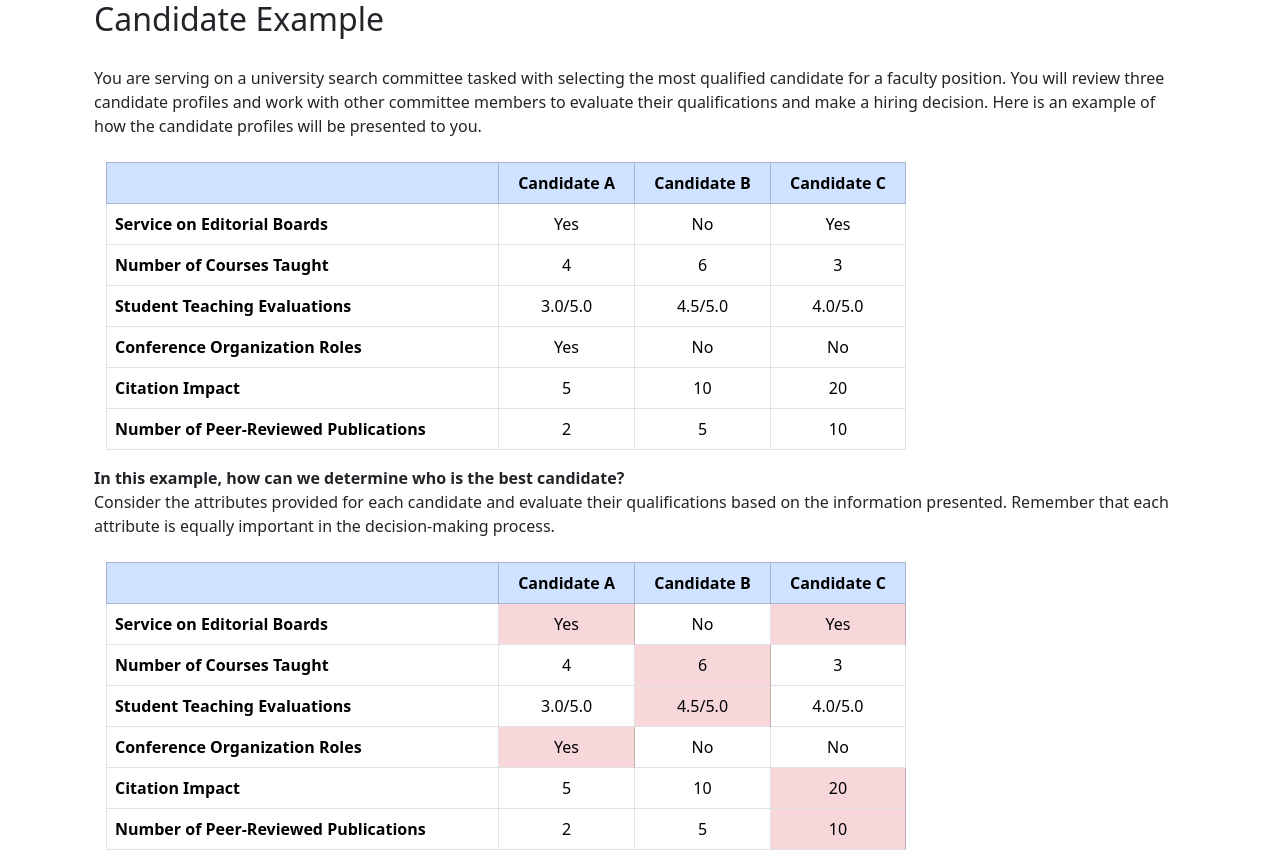
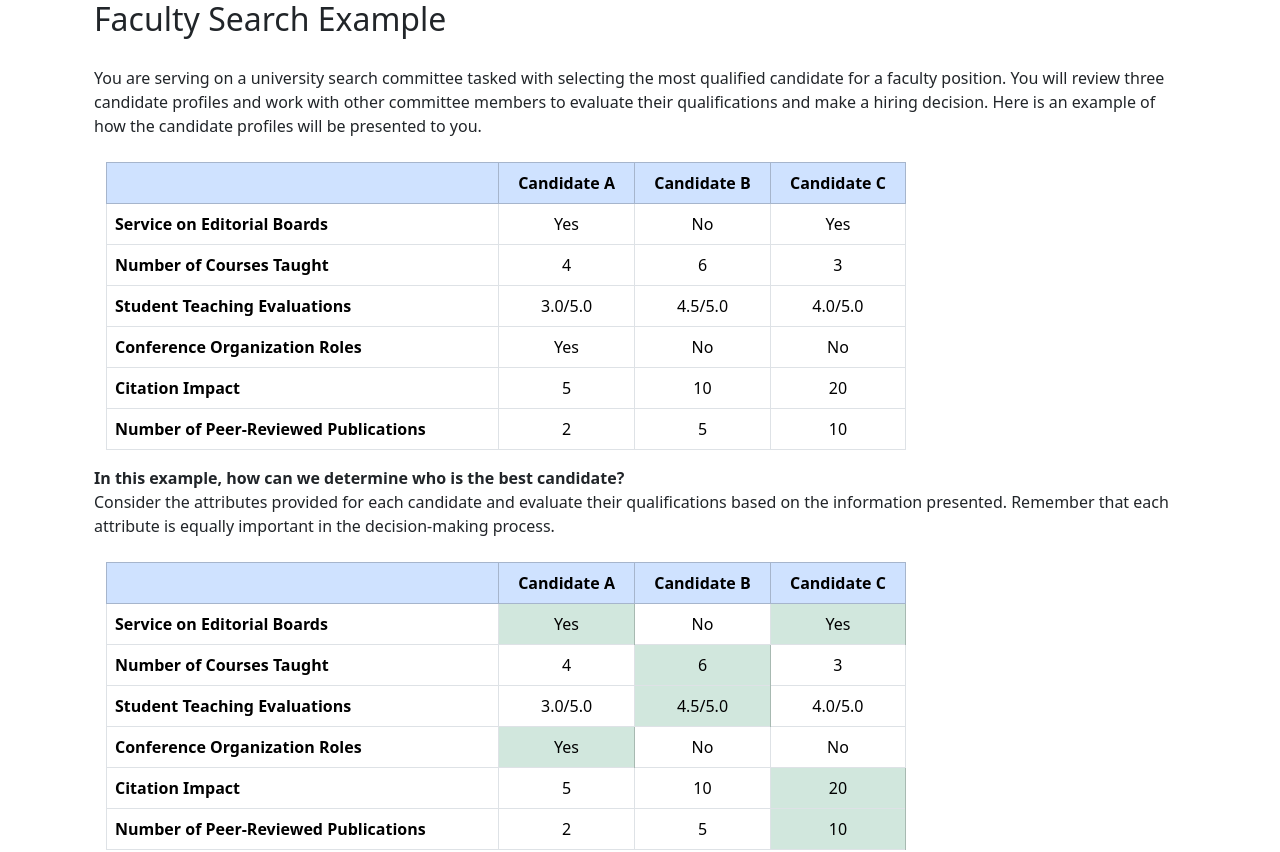
Before and after one commit to night18/hidden_profile, a Vue app in the folder vue-project/: page /CandidateExample in a window 1280 px wide. Shown: the top 852 px of the page. Built offline with nearby package versions, Linux system fonts and the light colour scheme; what vue-sweetalert2 would draw is missing.

Commit message:
Change "Candidate Example" to "Faculty search example" on CandidateExample.vue, change the table highlight color.

```diff
--- a/vue-project/src/components/CandidateTable.vue
+++ b/vue-project/src/components/CandidateTable.vue
@@ -79,7 +79,7 @@ const isHighlighted = (name, attribute) => {
               v-for="candidate in candidates"
               :key="candidate._id"
               class="text-center"
-              :class="{ 'table-danger': isHighlighted(candidate.name, attribute) }"
+              :class="{ 'table-success': isHighlighted(candidate.name, attribute) }"
             >
               {{ candidate[attribute] || '-' }}
             </td>
--- a/vue-project/src/views/CandidateExample.vue
+++ b/vue-project/src/views/CandidateExample.vue
@@ -56,7 +56,7 @@ function next() {
 <template>
   <div class="container">
     <div class="jumbotron container">
-      <h2> Candidate Example </h2>
+      <h2> Faculty Search Example </h2>
       <div class="content-area">
         <p>You are serving on a university search committee tasked with selecting the most qualified candidate for a faculty position. You will review three candidate profiles and work with other committee members to evaluate their qualifications and make a hiring decision. Here is an example of how the candidate profiles will be presented to you.</p>
         <CandidateTable :candidates="example_candidates"/>
```
Also changed, not shown: 1 other file (tests, documents, lock files or other folders).
